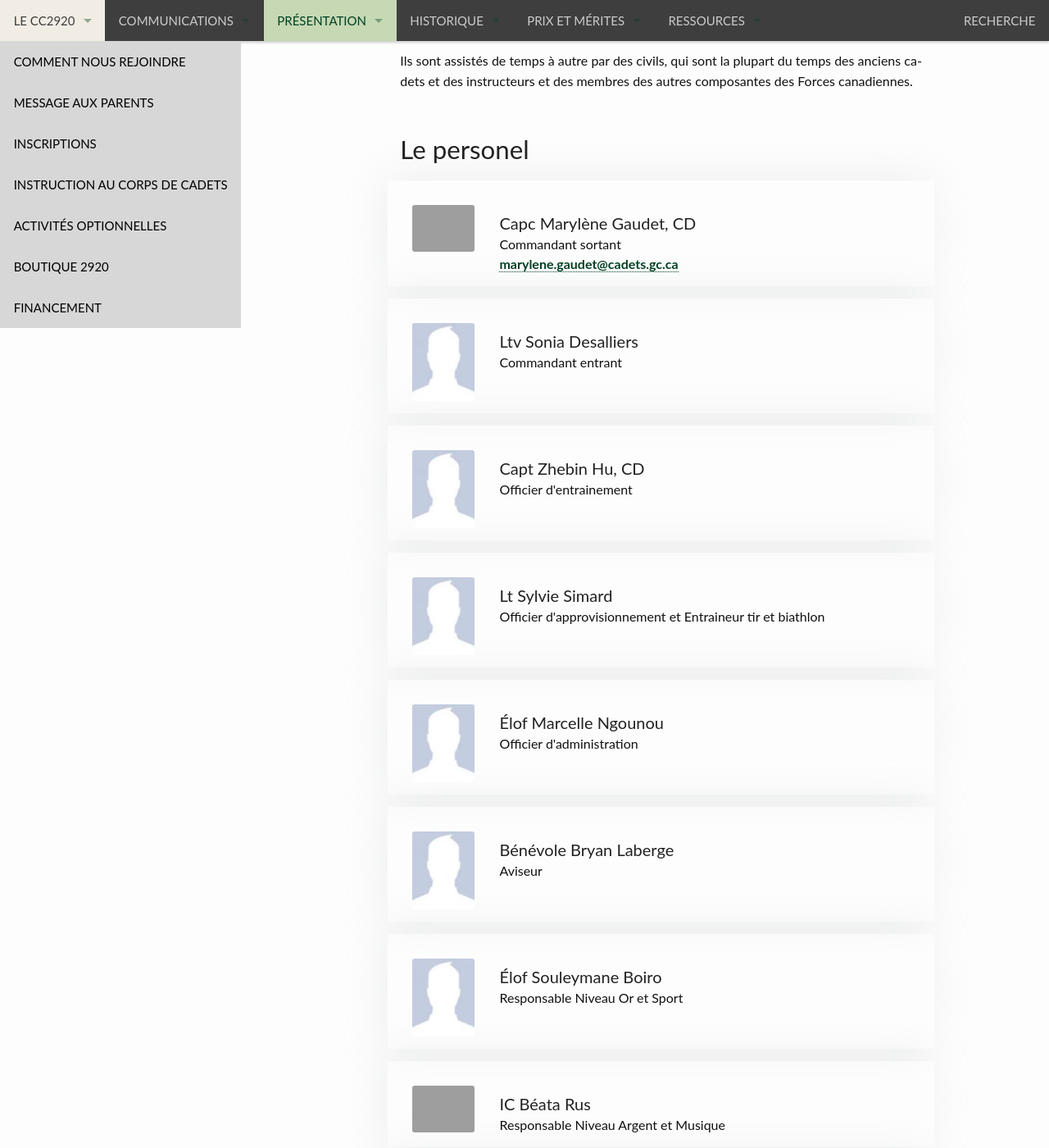
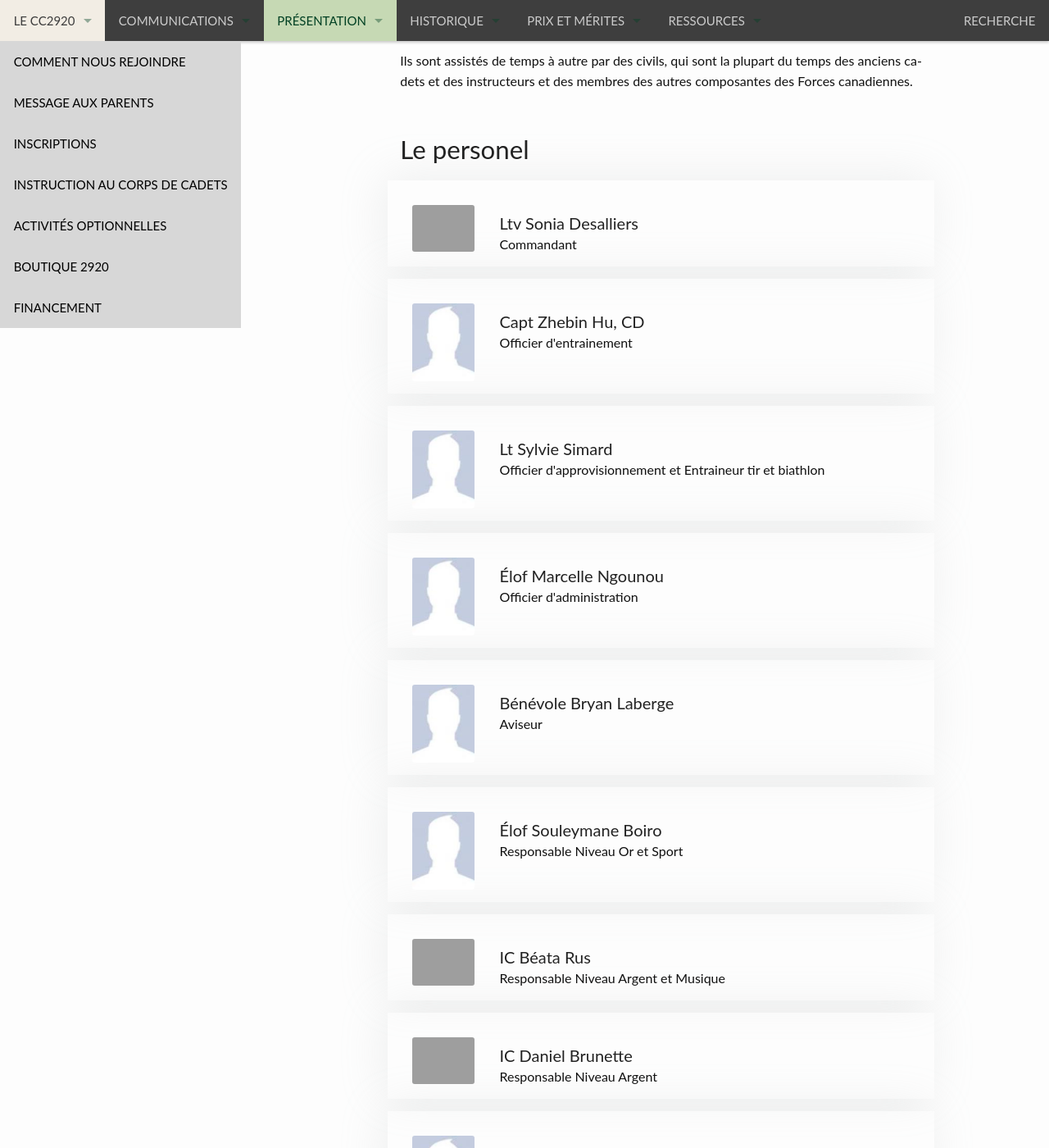
Before and after one commit to CC2920/web, a Jekyll site: the page built from _presentation/personnel.md, in a window 1280 px wide and 1400 px high, scrolled down 580 px. Shown: the whole window at 82% size. Built offline with Jekyll 4.4.1, drawn with Linux system fonts in a browser that asks for light colours; some of the changed text lies outside the part shown.

Commit message:
Revise personnel entries and update pictures
Updated personnel details and images for the presentation.

```diff
--- a/_presentation/personnel.md
+++ b/_presentation/personnel.md
@@ -3,15 +3,9 @@ title:  "Le Personnel"
 
 le-personnel:
   - personnel:
-    picture: /docs/historique/CapcGaudetM.jpg
-    name: Capc Marylène Gaudet, CD
-    title: Commandant sortant
-    email: marylene.gaudet@cadets.gc.ca
-
-  - personnel:
-    picture:
+    picture: /docs/historique/CmdtDesAlliersS.jpg
     name: Ltv Sonia Desalliers
-    title: Commandant entrant
+    title: Commandant
     email:
 
   - personnel:
@@ -51,8 +45,8 @@ le-personnel:
     email:
 
   - personnel:
-    picture:
-    name: Bénévole Daniel Brunette
+    picture: /docs/comite/CC2920-DanielBrunette.jpg
+    name: IC Daniel Brunette
     title: Responsable Niveau Argent
     email:
 
```
